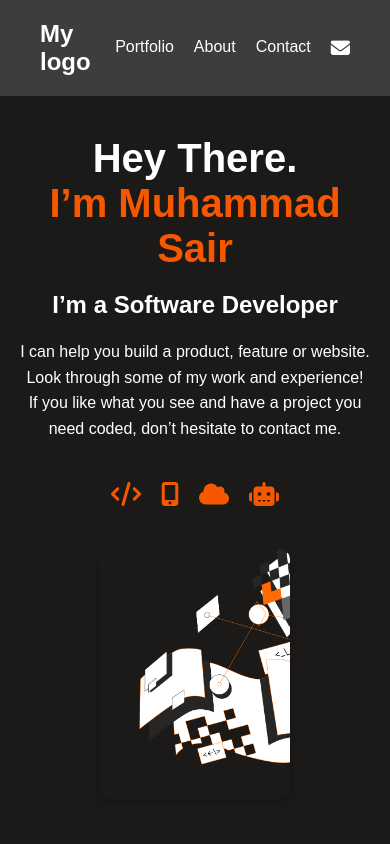
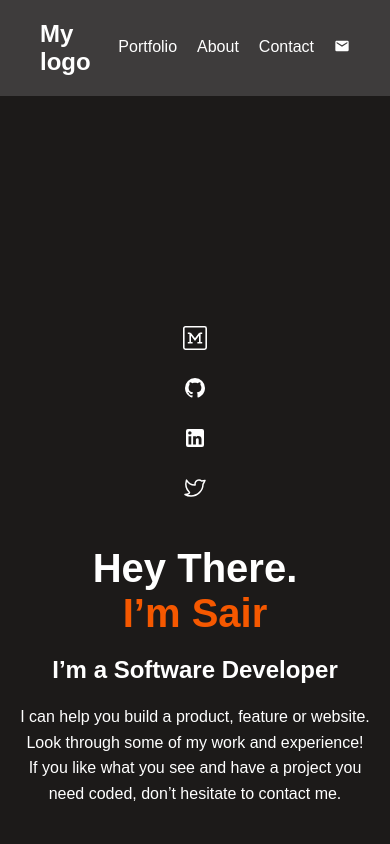
Before and after one commit to MuhammadSair/Portfolio, a website: page index.html in a window 390 px wide. Shown: the top 844 px of the page. Drawn offline with Linux system fonts and the light colour scheme; a small style sheet from the web is missing.

Commit message:
only-responsiveness-needed

```diff
--- a/index.html
+++ b/index.html
@@ -1,8 +1,8 @@
 <!DOCTYPE html>
 <html lang="en">
   <head>
-    <meta charset="UTF-8">
-    <meta name="viewport" content="width=device-width, initial-scale=1.0">
+    <meta charset="UTF-8" />
+    <meta name="viewport" content="width=device-width, initial-scale=1.0" />
     <title>Portfolio Site</title>
     <!-- Link to Font Awesome for Icons -->
     <link
@@ -13,47 +13,112 @@
       referrerpolicy="no-referrer"
     />
     <!-- Link to External CSS -->
-    <link rel="stylesheet" href="styles.css">
+    <link rel="stylesheet" href="styles.css" />
   </head>
   <body>
     <!-- Header Section -->
     <header>
       <nav class="navbar">
-            <div class="logo">
-                My logo
-            </div>
+        <div class="logo">My logo</div>
         <ul class="nav-links">
           <li><a href="#">Portfolio</a></li>
           <li><a href="#">About</a></li>
           <li><a href="#">Contact</a></li>
-                <li><a href="#"><i class="fas fa-envelope"></i></a></li>
+          <li>
+            <a href="#"
+              ><svg
+                xmlns="http://www.w3.org/2000/svg"
+                width="1em"
+                height="1em"
+                viewBox="0 0 24 24"
+              >
+                <path
+                  fill="currentColor"
+                  d="m20 8l-8 5l-8-5V6l8 5l8-5m0-2H4c-1.11 0-2 .89-2 2v12a2 2 0 0 0 2 2h16a2 2 0 0 0 2-2V6a2 2 0 0 0-2-2"
+                /></svg
+            ></a>
+          </li>
         </ul>
       </nav>
     </header>
 
     <!-- Main Section -->
     <main>
+      <div class="icon-list">
+        <ul>
+          <li>
+            <svg
+              xmlns="http://www.w3.org/2000/svg"
+              width="1em"
+              height="1em"
+              viewBox="0 0 15 15"
+            >
+              <path
+                fill="none"
+                stroke="currentColor"
+                d="m4.5 4.5l3 4l3-4m-6 0H3m1.5 0V11m6-6.5H12m-1.5 0V11M3 10.5h3m3 0h3M1.5.5h12a1 1 0 0 1 1 1v12a1 1 0 0 1-1 1h-12a1 1 0 0 1-1-1v-12a1 1 0 0 1 1-1Z"
+              />
+            </svg>
+          </li>
+          <li>
+            <svg
+              xmlns="http://www.w3.org/2000/svg"
+              width="1em"
+              height="1em"
+              viewBox="0 0 24 24"
+            >
+              <path
+                fill="currentColor"
+                d="M12 2A10 10 0 0 0 2 12c0 4.42 2.87 8.17 6.84 9.5c.5.08.66-.23.66-.5v-1.69c-2.77.6-3.36-1.34-3.36-1.34c-.46-1.16-1.11-1.47-1.11-1.47c-.91-.62.07-.6.07-.6c1 .07 1.53 1.03 1.53 1.03c.87 1.52 2.34 1.07 2.91.83c.09-.65.35-1.09.63-1.34c-2.22-.25-4.55-1.11-4.55-4.92c0-1.11.38-2 1.03-2.71c-.1-.25-.45-1.29.1-2.64c0 0 .84-.27 2.75 1.02c.79-.22 1.65-.33 2.5-.33s1.71.11 2.5.33c1.91-1.29 2.75-1.02 2.75-1.02c.55 1.35.2 2.39.1 2.64c.65.71 1.03 1.6 1.03 2.71c0 3.82-2.34 4.66-4.57 4.91c.36.31.69.92.69 1.85V21c0 .27.16.59.67.5C19.14 20.16 22 16.42 22 12A10 10 0 0 0 12 2"
+              />
+            </svg>
+          </li>
+          <li>
+            <svg
+              xmlns="http://www.w3.org/2000/svg"
+              width="1em"
+              height="1em"
+              viewBox="0 0 24 24"
+            >
+              <path
+                fill="currentColor"
+                d="M19 3a2 2 0 0 1 2 2v14a2 2 0 0 1-2 2H5a2 2 0 0 1-2-2V5a2 2 0 0 1 2-2zm-.5 15.5v-5.3a3.26 3.26 0 0 0-3.26-3.26c-.85 0-1.84.52-2.32 1.3v-1.11h-2.79v8.37h2.79v-4.93c0-.77.62-1.4 1.39-1.4a1.4 1.4 0 0 1 1.4 1.4v4.93zM6.88 8.56a1.68 1.68 0 0 0 1.68-1.68c0-.93-.75-1.69-1.68-1.69a1.69 1.69 0 0 0-1.69 1.69c0 .93.76 1.68 1.69 1.68m1.39 9.94v-8.37H5.5v8.37z"
+              />
+            </svg>
+          </li>
+          <li>
+            <svg
+              xmlns="http://www.w3.org/2000/svg"
+              width="1em"
+              height="1em"
+              viewBox="0 0 24 24"
+            >
+              <path
+                fill="none"
+                stroke="currentColor"
+                stroke-linecap="round"
+                stroke-linejoin="round"
+                stroke-width="1.5"
+                d="M2 18.5C3.765 19.521 5.814 20 8 20c6.48 0 11.762-5.137 11.992-11.562L22 4.5l-3.354.5A4 4 0 0 0 16 4c-2.572 0-4.5 2.517-3.88 4.98c-3.552.23-6.771-1.959-8.633-4.875c-1.236 4.197-.09 9.251 3.013 12.366c0 1.176-3 1.878-4.5 2.029"
+                color="currentColor"
+              />
+            </svg>
+          </li>
+        </ul>
+      </div>
       <div class="content">
-            <h1>Hey There.<br><span>I’m Muhammad Sair</span></h1>
+        <h1>Hey There.<br /><span>I’m Sair</span></h1>
         <h2>I’m a Software Developer</h2>
         <p>
-                I can help you build a product, feature or website. Look through some of my work and experience!
-                If you like what you see and have a project you need coded, don’t hesitate to contact me.
+          I can help you build a product, feature or website. Look through some
+          of my work and experience! If you like what you see and have a project
+          you need coded, don’t hesitate to contact me.
         </p>
         <!-- Icon List -->
-            <div class="icon-list">
-                <ul>
-                    <li><i class="fas fa-code"></i></li>
-                    <li><i class="fas fa-mobile-alt"></i></li>
-                    <li><i class="fas fa-cloud"></i></li>
-                    <li><i class="fas fa-robot"></i></li>
-                </ul>
       </div>
-        </div>
-        <!-- Image Placeholder -->
+      <!-- Image Section -->
       <div class="image-section">
-            <img src="assets/Illustration-header@2x.png" alt="Your Image">
-            <!-- Alternatively, you can use a background image in CSS -->
+        <img src="assets/Illustration-header@2x.png" alt="Your Image" />
       </div>
     </main>
   </body>
--- a/styles.css
+++ b/styles.css
@@ -45,19 +45,11 @@ header {
 .nav-links li a:hover {
     color: #F55800;
 }
-
-.nav-links li a i {
-    font-size: 1.2rem;
-}
-
 /* Main Section Styling */
 main {
     display: flex;
-    padding: 60px 40px;
-    min-height: 80vh;
-    justify-content: space-between;
-    align-items: center;
     background-color: #1C1A19;
+    gap: 40px; /* Space between content and image */
 }
 
 /* Content Styling */
@@ -97,33 +89,31 @@ main {
 .icon-list ul {
     list-style: none;
     display: flex;
-    gap: 30px;
+    flex-direction: column;
+    justify-content: center;
+    margin-top: 150px;
 }
 
 .icon-list ul li {
     font-size: 2rem;
-    color: #F55800; /* Icon color */
+    /* color: #F55800;  */
     transition: transform 0.3s ease, color 0.3s ease;
 }
 
 .icon-list ul li:hover {
     transform: scale(1.2);
-    color: #ffffff;
+    color: #F55800;
 }
 
 /* Image Section Styling */
 .image-section {
     flex: 1;
     display: flex;
-    justify-content: center;
+    justify-content: flex-end; /* Align image to the right */
     align-items: center;
-    padding-left: 40px;
-    right: 0;
-    /* Add some spacing between content and image */
 }
-
 .image-section img {
-    /* max-width: 100%; */
+    max-width: 100%;
     height: auto;
     max-height: 500px; /* Limit the maximum height */
     width: auto;
@@ -131,19 +121,14 @@ main {
     object-fit: cover; /* Ensure the image covers the container without distortion */
     box-shadow: 0 4px 8px rgba(0, 0, 0, 0.2); /* Optional: Add shadow for depth */
 }
-
 /* Responsive Design */
 @media (max-width: 1024px) {
     main {
         padding: 60px 20px;
     }
 
-    .image-section {
-        padding-left: 20px;
-    }
-
     .image-section img {
-        max-height: 400px;
+        max-height: 100%;
     }
 }
 
@@ -166,11 +151,12 @@ main {
     .image-section {
         width: 100%;
         margin-top: 40px;
-        padding-left: 0;
+        justify-content: center; /* Center image on smaller screens */
     }
 
     .image-section img {
         max-height: 300px;
+        width: 80%; /* Adjust width for smaller screens */
     }
 }
 
@@ -198,5 +184,6 @@ main {
 
     .image-section img {
         max-height: 250px;
+        width: 100%; /* Full width on very small screens */
     }
 }
```
Also changed, not shown: assets/github-brands-solid.svg (added). Lines whose indentation alone changed are shown as unchanged.
